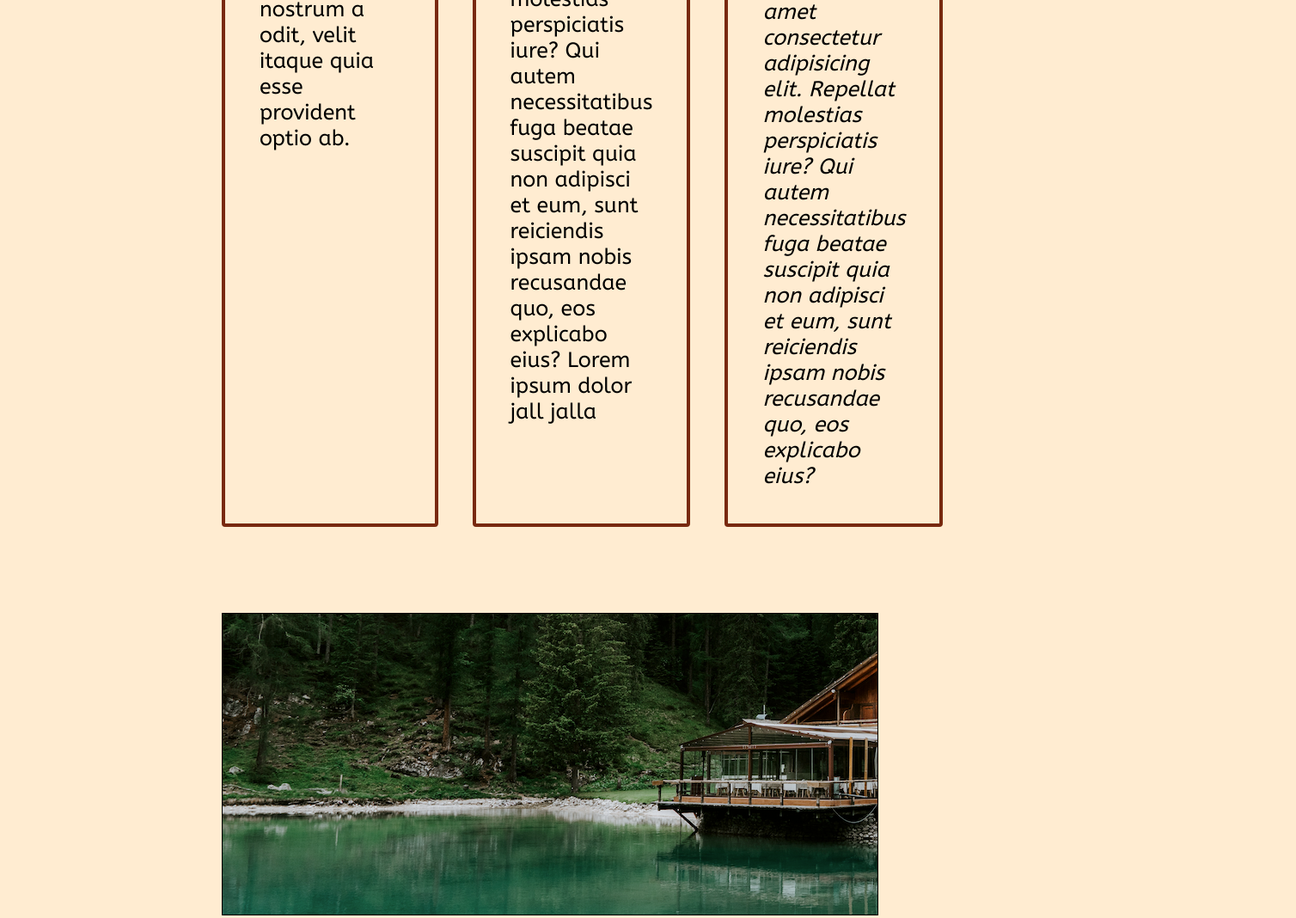
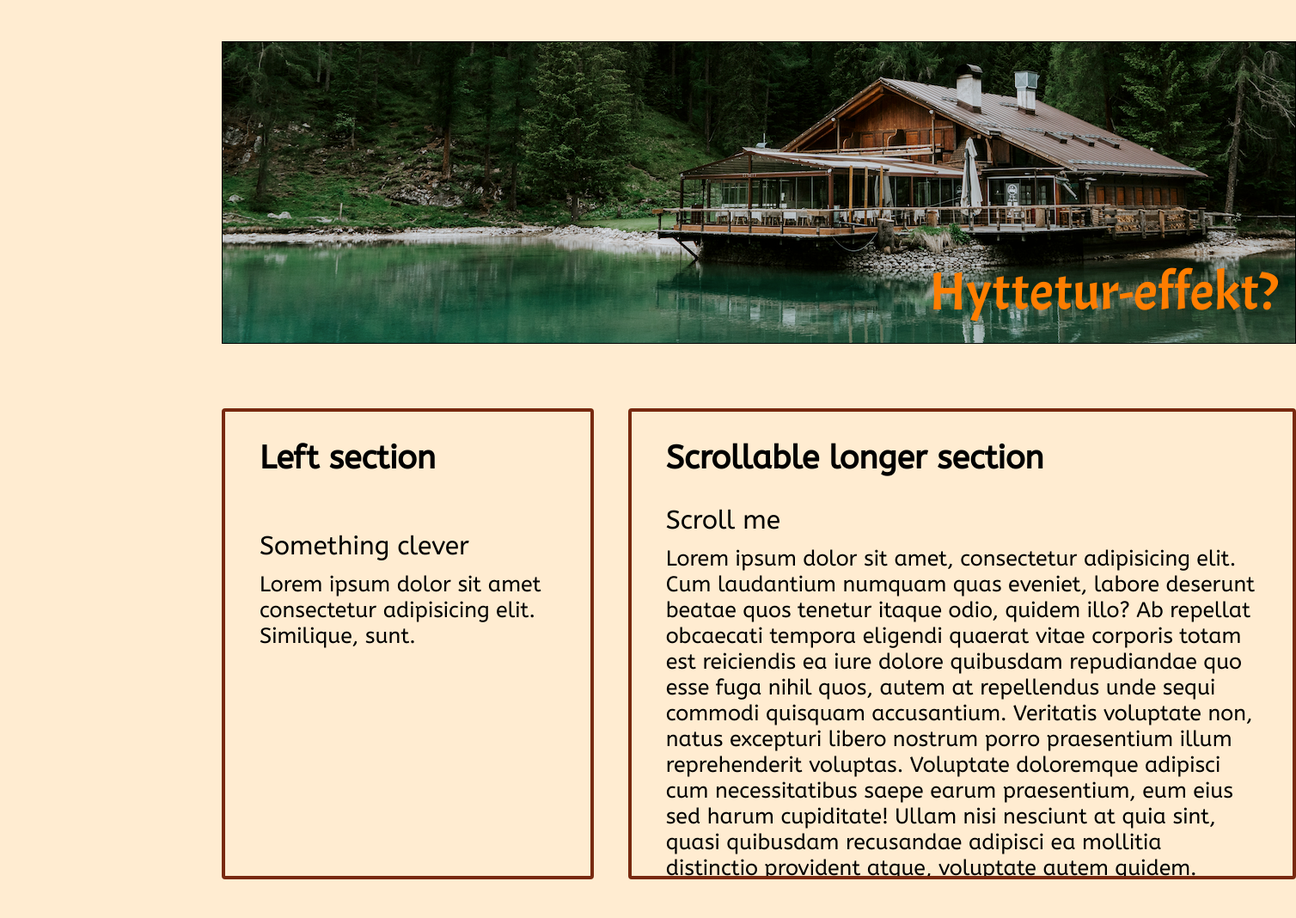
Before and after one commit to SimonADW/practice-site-one, a plain HTML site: page index.html in a window 1280 px wide. Shown: the part 1103-2171 px from the top of the page at 86% size, 1508 px wide, since content can reach past the window. Drawn offline with Linux system fonts and the light colour scheme.

Commit message:
Add hyttetureffekt

```diff
--- a/index.html
+++ b/index.html
@@ -43,7 +43,7 @@
         </article>
 
         <div class="image-container">
-            <!-- <img src="/pics/lake-cropped.png" alt="pointless image"> -->
+            <div class="getaway">Hyttetur-effekt?</div>
         </div>
 
         <article>
--- a/styles.css
+++ b/styles.css
@@ -85,6 +85,7 @@ main {
     display: flex;
     flex-direction: column;
     max-width: 80rem;
+    min-width: 50rem;
     margin: 0 10rem;
 
 }
@@ -128,11 +129,18 @@ section {
 /* Image cabin */
 
 .image-container {
+    display: flex;
     height: 350px;
     border: 1px solid black;
     margin-bottom: 3rem;
     background-image: url(/pics/lake-cropped.png);
 
+}div .getaway {
+    display: flex;
+    margin: auto 20px 20px auto;
+    color: var(--theme-color-third);
+    font-size: 2.5rem;
+    font-family: acmeFont;
 }
 
 .lower-sec-left {
```
